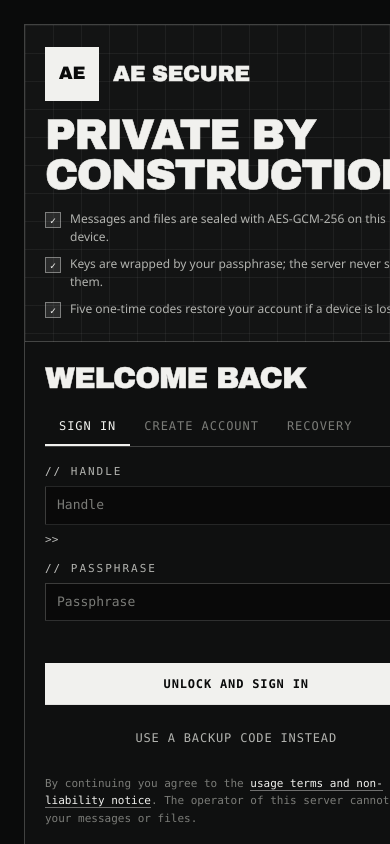
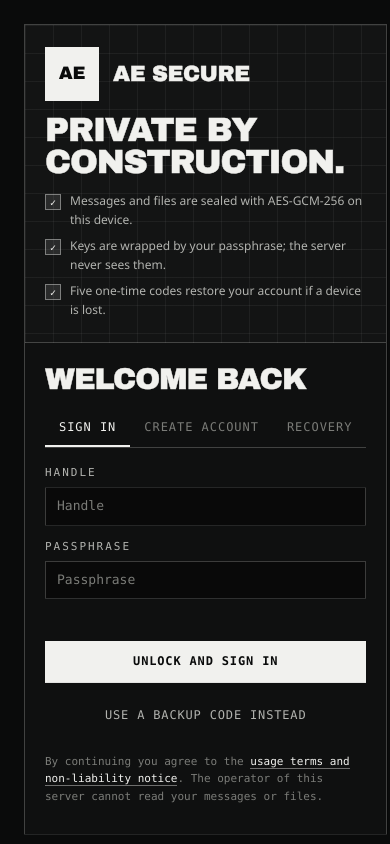
Before and after one commit to FadeKit/Encrypted-Messanger, a website: page public/index.html in a window 390 px wide. Drawn offline with Linux system fonts and the light colour scheme; no server answers.

Commit message:
Fix the dead-handler renderer bug, tighten the auth screen, add the Termux installer
Renderer (public/js/ui.js) — two defects that made the interface look broken:
* handlers passed as onClick/onKeydown were registered as DOM events named
  "Click"/"Keydown". Event types are case-sensitive and lowercase, so every
  handler wired through el() — nearly every button in the app — never fired.
  The suffix is now lowercased before addEventListener.
* children arrays were flattened only one level, so anything built with a
  nested map() was stringified into literal "[object HTMLDivElement]" text.
  Children are flattened recursively and node-ness is duck-typed
  (appendChild) rather than taken from nodeType, so the DOM shim in tests and
  a real browser both behave.

Auth screen: the display headline is clamped to its column (it was 27px wider
than the panel and painted over the form), the decorative "//" label and ">>"
hint prefixes are gone, empty hints no longer leave a dangling marker, and the
tab labels stay on one line instead of wrapping to two on phones.

scripts/termux-install.sh — install and supervision for Termux:
* fetches the branch over git, falls back to a codeload archive, or takes a
  local .tar.gz/.zip; tokens come from GITHUB_TOKEN, gh, or ~/.ae-secure/token
  and are never written to disk
* keeps the data directory outside the checkout so updates cannot touch it
* writes a supervisor that restarts the server when it exits, crashes or stops
  answering /api/health, with 2s→30s backoff, a wake lock and log rotation
* starts on phone boot via ~/.termux/boot (Termux:Boot) with a ~/.bashrc
  fallback for sessions opened by hand
* adds an `ae-secure` command: start stop restart status logs follow url
  update backup restore doctor

Verified in a real browser (Chromium via puppeteer): shell builds, all eleven
surfaces render with no stringified nodes and no overflowing text at 1440x900
and 390x844. Verified the installer end to end: install, SIGKILL restart,
SIGSTOP hang restart, boot hook start, backup, doctor, and both fetch paths.
Client suite now 261 checks; new installer guards falsified by mutation.

Co-authored-by: arena-agent <297053741+arena-agent@users.noreply.github.com>

```diff
--- a/public/css/app.css
+++ b/public/css/app.css
@@ -61,7 +61,6 @@
   letter-spacing: var(--track-hud);
   color: var(--ink-muted);
 }
-.field > label::before { content: "// "; color: var(--accent); opacity: 0.8; }
 
 .input, .select, .textarea {
   width: 100%;
@@ -86,7 +85,6 @@
 .textarea { min-height: 74px; resize: vertical; line-height: 1.5; }
 
 .hint { font-family: var(--font-mono); font-size: var(--text-11); letter-spacing: 0.02em; color: var(--ink-faint); }
-.hint::before { content: ">> "; color: var(--accent); opacity: 0.75; }
 
 .input-row { display: flex; gap: 8px; align-items: center; min-width: 0; }
 .input-row .input { flex: 1 1 auto; }
@@ -182,6 +180,7 @@
   font-size: var(--text-12);
   text-transform: uppercase;
   letter-spacing: var(--track-wide);
+  white-space: nowrap;
   cursor: pointer;
 }
 .tab:hover { color: var(--ink-soft); }
@@ -899,6 +898,7 @@
   font-size: var(--text-12);
   text-transform: uppercase;
   letter-spacing: var(--track-wide);
+  white-space: nowrap;
   cursor: pointer;
 }
 .auth-tabs button:hover { color: var(--ink-soft); }
@@ -1165,7 +1165,7 @@ body[data-density="compact"] .admin-main { padding: 12px 14px 30px; }
   /* The hero collapses to a masthead instead of disappearing: on a phone the
      opening statement is the first thing anyone sees, so it stays. */
   .auth-hero { padding: 22px 20px; gap: 14px; border-right: 0; border-bottom: 1px solid var(--line-strong); }
-  .auth-hero .title-1 { font-size: clamp(34px, 11vw, 46px); }
+  .auth-hero .title-1 { font-size: clamp(30px, 8.6vw, 40px); max-width: 100%; }
   .auth-hero .feature-tick { font-size: var(--text-12); }
   .auth-hero .notice-strip { display: none; }
   .auth-panel { padding: 22px 20px 28px; }
--- a/public/css/base.css
+++ b/public/css/base.css
@@ -176,6 +176,9 @@ body[data-focus-ring="off"] :focus-visible { outline: none; }
 .center { text-align: center; }
 .right { text-align: right; }
 .nowrap { white-space: nowrap; }
+
+/* An empty hint is nothing, not a dangling marker. */
+.hint:empty { display: none; }
 
 /* Eyebrow label: small mono capitals over a block. The tracking is the mark;
    no prefixes, no decorative glyphs. */
--- a/public/css/windows.css
+++ b/public/css/windows.css
@@ -818,6 +818,7 @@ body[data-glass="acrylic"] .flyout { background: rgba(var(--fill-base), 0.96); }
   }
   body[data-taskbar="left"] #start-menu { left: 0; }
   .start-tile { min-height: 58px; }
+  .auth-tabs button { padding: 10px 9px; font-size: var(--text-11); letter-spacing: 0.04em; }
   .flyout {
     left: 0 !important;
     right: 0 !important;
--- a/public/js/ui.js
+++ b/public/js/ui.js
@@ -14,20 +14,34 @@ const UI = (() => {
       else if (key === 'style' && typeof value === 'object') Object.assign(node.style, value);
       else if (key === 'dataset' && typeof value === 'object') Object.assign(node.dataset, value);
       else if (key === 'html') node.innerHTML = value;
-      else if (key.startsWith('on') && typeof value === 'function') node.addEventListener(key.slice(2), value);
+      // 'onClick' and 'onclick' must both register a real 'click' listener:
+      // DOM event types are lowercase, so the suffix is normalised.
+      else if (/^on[a-z]+$/i.test(key) && typeof value === 'function') node.addEventListener(key.slice(2).toLowerCase(), value);
       else if (key === 'text') node.textContent = value;
       else node.setAttribute(key, value === true ? '' : String(value));
     }
+    appendChildren(node, children);
+    return node;
+  }
+
+  // Children may be nested (map() results inside an array literal, conditionals
+  // returning arrays). Flattening here keeps stray arrays from being stringified
+  // into "[object HTMLDivElement]" text on the page.
+  function isNodeish(value) {
+    return value !== null && typeof value === 'object' && typeof value.appendChild === 'function';
+  }
+
+  function appendChildren(node, children) {
     for (const child of [].concat(children)) {
-      if (child === null || child === undefined || child === false) continue;
-      node.append(child.nodeType ? child : document.createTextNode(String(child)));
+      if (child === null || child === undefined || child === false || child === true || child === '') continue;
+      if (Array.isArray(child)) { appendChildren(node, child); continue; }
+      node.append(isNodeish(child) ? child : document.createTextNode(String(child)));
     }
-    return node;
   }
 
   function frag(children) {
     const fragment = document.createDocumentFragment();
-    for (const child of [].concat(children)) if (child) fragment.append(child.nodeType ? child : document.createTextNode(String(child)));
+    appendChildren(fragment, children);
     return fragment;
   }
 
```
Also changed, not shown: tests/client.js (+50 -1 lines), 1 other file.
